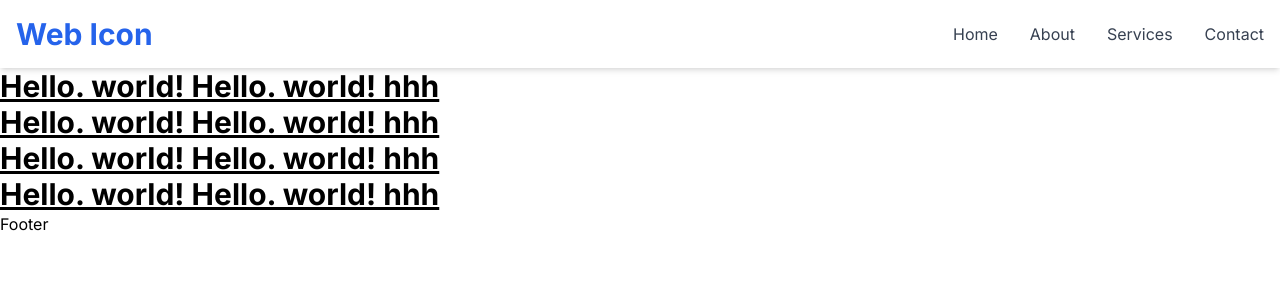
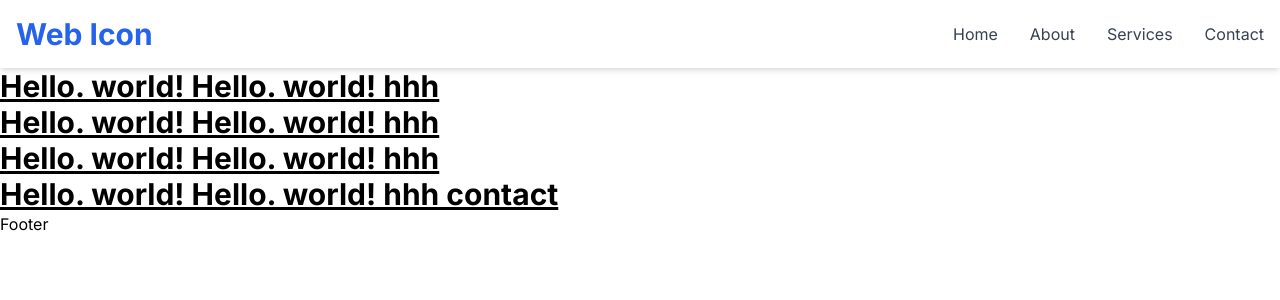
Before and after one commit to akashsdk/magic-app, a Next.js app: page / in a window 1280 px wide. Shown: the top 300 px of the page. Built offline with nearby package versions, Linux system fonts and the light colour scheme.

Commit message:
Update page.tsx

```diff
--- a/src/app/page.tsx
+++ b/src/app/page.tsx
@@ -11,6 +11,8 @@ export default function Home() {
       Hello. world! Hello. world! hhh
       <br />
       Hello. world! Hello. world! hhh
+
+      contact
       </h1>
     </div>
   );
```
